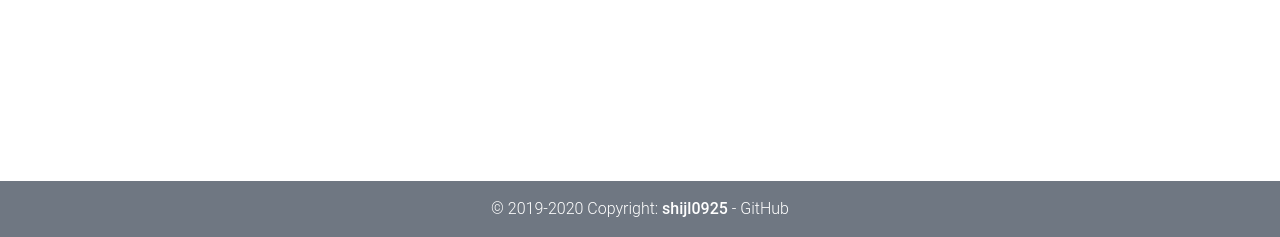
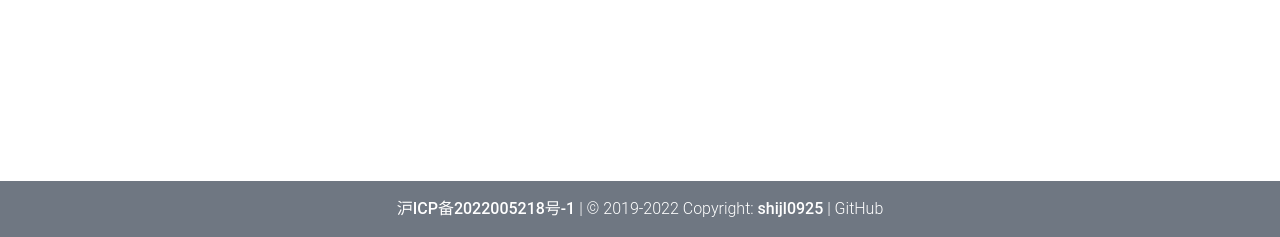
Before and after one commit to shijl0925/May-Blog, a Python web app: template app/templates/about.html in a window 1280 px wide. Shown: the part 889-1126 px from the top of the page. Run offline with Jinja, Linux system fonts and the light colour scheme; the template is opened without the code that fills it, so the values that code supplies are empty; some libraries are stand-ins or nearby versions.

Commit message:
Update base.html

```diff
--- a/app/templates/base.html
+++ b/app/templates/base.html
@@ -123,11 +123,15 @@
     <!--Copyright-->
     <div class="py-3 text-center">
       <div class="container-fluid">
-          © 2019-2020 Copyright:
+          <a href="https://beian.miit.gov.cn/">
+             <strong>沪ICP备2022005218号-1</strong>
+          </a>
+          |
+          © 2019-2022 Copyright:
           <a href="https://github.com/shijl0925" title="Written by shijl0925">
               <strong>shijl0925</strong>
           </a>
-           -
+          |
           <a href="https://github.com/shijl0925/May-Blog" title="Fork me on GitHub">GitHub</a>
       </div>
     </div>
```
